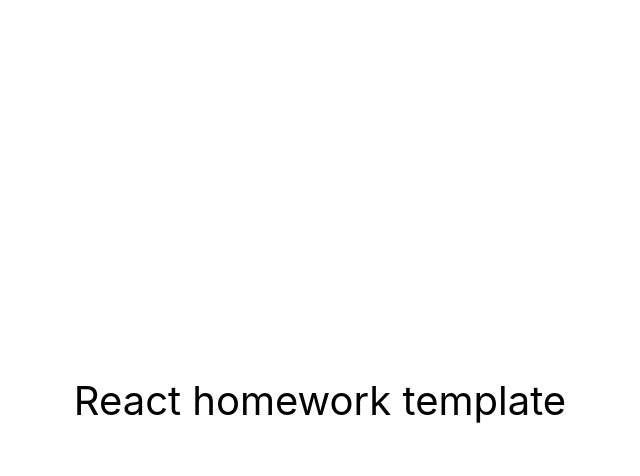
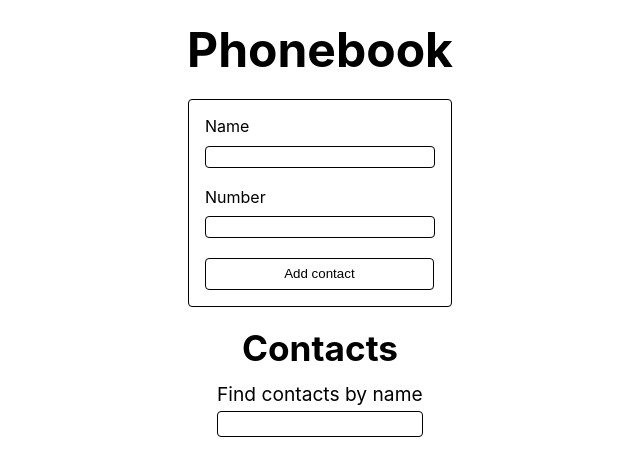
Before and after one commit to michalmazurdev/goit-react-hw-06-phonebook, a React (Create React App) app: page / in a window 1280 px wide. Shown: the top 476 px of the page, without its empty margins (320-960 px from the left). Built offline with nearby package versions, Linux system fonts and the light colour scheme.

Commit message:
repo set up

```diff
--- a/package.json
+++ b/package.json
@@ -2,7 +2,7 @@
   "name": "react-homework-template",
   "version": "0.1.0",
   "private": true,
-  "homepage": "https://goitacademy.github.io/react-homework-template/",
+  "homepage": "https://michalmazurdev.github.io/goit-react-hw-06-phonebook/",
   "dependencies": {
     "@testing-library/jest-dom": "^5.16.3",
     "@testing-library/react": "^12.1.4",
--- a/src/components/App.jsx
+++ b/src/components/App.jsx
@@ -1,16 +1,98 @@
+import { useState, useEffect } from 'react';
+import { nanoid } from 'nanoid';
+import { ContactForm } from './ContactForm/ContactForm';
+import { Filter } from './Filter/Filter';
+import { ContactItem } from './ContactItem/ContactItem';
+import { ContactList } from './ContactList/ContactList';
+import css from './App.module.css';
+
 export const App = () => {
+  const [contacts, setContacts] = useState([]);
+  const [name, setName] = useState('');
+  const [filter, setFilter] = useState('');
+  const [number, setNumber] = useState('');
+
+  useEffect(() => {
+    if (JSON.parse(localStorage.getItem('contacts')) !== null) {
+      setContacts(JSON.parse(localStorage.getItem('contacts')));
+    }
+  }, []);
+
+  const addContact = event => {
+    event.preventDefault();
+
+    if (localStorage.getItem('contacts') !== null) {
+      const currentlySaved = JSON.parse(localStorage.getItem('contacts'));
+      const contactNames = currentlySaved.map(contact => contact.name);
+      if (contactNames.includes(name)) {
+        return alert(`${name} is alredy in contacts`);
+      }
+      currentlySaved.push({
+        id: nanoid(),
+        name: name,
+        number: number.toString(),
+      });
+      localStorage.setItem('contacts', JSON.stringify(currentlySaved));
+      setContacts(JSON.parse(localStorage.getItem('contacts')));
+    } else {
+      localStorage.setItem(
+        'contacts',
+        JSON.stringify([{ id: nanoid(), name, number: number.toString() }])
+      );
+      setContacts(JSON.parse(localStorage.getItem('contacts')));
+    }
+
+    event.target.reset();
+  };
+
+  const handleChnage = event => {
+    switch (event.target.name) {
+      case 'name':
+        setName(event.target.value);
+        break;
+      case 'number':
+        setNumber(event.target.value);
+        break;
+      case 'filter':
+        setFilter(event.target.value);
+        break;
+      default:
+        console.log('something went wrong');
+    }
+  };
+
+  const filterArrayByName = () => {
+    return contacts.filter(contact =>
+      contact.name.toLowerCase().includes(filter.toLowerCase())
+    );
+  };
+
+  const removeContact = id => {
+    const currentlySaved = JSON.parse(localStorage.getItem('contacts'));
+    localStorage.setItem(
+      'contacts',
+      JSON.stringify(currentlySaved.filter(contact => contact.id !== id))
+    );
+    setContacts(JSON.parse(localStorage.getItem('contacts')));
+  };
   return (
     <div
       style={{
-        height: '100vh',
         display: 'flex',
-        justifyContent: 'center',
         alignItems: 'center',
-        fontSize: 40,
-        color: '#010101'
+        flexDirection: 'column',
       }}
     >
-      React homework template
+      <h1 className={css.heading}>Phonebook</h1>
+      <ContactForm onSubmit={addContact} onChange={handleChnage} />
+      <h2 className={css.secondaryHeading}>Contacts</h2>
+      <Filter onChange={handleChnage} />
+      <ContactList>
+        <ContactItem
+          arrayOfContacts={filterArrayByName()}
+          deleteFunction={removeContact}
+        />
+      </ContactList>
     </div>
   );
 };
--- /dev/null
+++ b/src/components/App.module.css
@@ -0,0 +1,10 @@
+.heading {
+  margin: 0;
+  font-size: 3rem;
+  margin-bottom: 20px;
+}
+.secondaryHeading {
+  margin: 20px 0;
+  font-size: 2.2rem;
+  text-align: center;
+}
--- /dev/null
+++ b/src/components/ContactForm/ContactForm.jsx
@@ -0,0 +1,38 @@
+import css from './ContactForm.module.css';
+import PropTypes from 'prop-types';
+
+export const ContactForm = ({ onSubmit, onChange }) => (
+  <form className={css.form} onSubmit={onSubmit}>
+    <label className={css.label}>
+      Name
+      <input
+        className={css.input}
+        onChange={onChange}
+        type="text"
+        name="name"
+        pattern="^[a-zA-Z]+(([' \u2013][a-zA-Z])?[a-zA-Z]*)*$"
+        title="Name may contain only letters, apostrophe, dash and spaces. For example Adrian, Jacob Mercer, Charles de Batz de Castelmore d'Artagnan"
+        required
+      />
+    </label>
+    <label className={css.label}>
+      Number
+      <input
+        className={css.input}
+        onChange={onChange}
+        type="tel"
+        name="number"
+        pattern="\+?\d{1,4}?[-.\s]?\(?\d{1,3}?\)?[-.\s]?\d{1,4}[-.\s]?\d{1,4}[-.\s]?\d{1,9}"
+        title="Phone number must be digits and can contain spaces, dashes, parentheses and can start with +"
+        required
+      />
+    </label>
+    <button className={css.button} type="submit">
+      Add contact
+    </button>
+  </form>
+);
+
+ContactForm.propTypes = {
+  onSubmit: PropTypes.func,
+};
--- /dev/null
+++ b/src/components/ContactForm/ContactForm.module.css
@@ -0,0 +1,32 @@
+.form {
+  border: 1px solid black;
+  padding: 1rem;
+  border-radius: 0.25rem;
+  display: flex;
+  flex-direction: column;
+  gap: 1.2rem;
+  justify-content: space-between;
+}
+
+.label {
+  display: block;
+  font-size: 1rem;
+}
+.input {
+  margin-top: 0.6rem;
+  display: block;
+  border: 1.5px solid black;
+  font-size: 1rem;
+  border-radius: 0.25rem;
+  width: 14rem;
+}
+.button {
+  width: 14.3rem;
+  height: 2rem;
+  background-color: transparent;
+  border: 1px solid black;
+  border-radius: 0.25rem;
+}
+.button:hover {
+  background-color: lightgray;
+}
--- /dev/null
+++ b/src/components/ContactItem/ContactItem.jsx
@@ -0,0 +1,19 @@
+import css from './ContactItem.module.css';
+import PropTypes from 'prop-types';
+
+export const ContactItem = ({ arrayOfContacts, deleteFunction }) =>
+  arrayOfContacts.map(contact => (
+    <li className={css.listItem} key={contact.id}>
+      <span>
+        {contact.name}: {contact.number}{' '}
+      </span>
+      <button className={css.button} onClick={() => deleteFunction(contact.id)}>
+        Delete
+      </button>
+    </li>
+  ));
+
+ContactItem.propTypes = {
+  arrayOfContacts: PropTypes.array,
+  deleteFunction: PropTypes.func,
+};
--- /dev/null
+++ b/src/components/ContactItem/ContactItem.module.css
@@ -0,0 +1,20 @@
+.listItem {
+  font-size: 1.5rem;
+  display: flex;
+  justify-content: space-between;
+  gap: 0.8rem;
+}
+.button {
+  height: 1.5rem;
+  position: relative;
+  top: 2px;
+  padding: 2px;
+  border-width: 1px;
+  border-style: solid;
+  border-color: black;
+  border-radius: 0.25rem;
+  background-color: transparent;
+}
+.button:hover {
+  background-color: lightgrey;
+}
--- /dev/null
+++ b/src/components/ContactList/ContactList.jsx
@@ -0,0 +1,6 @@
+import css from './ContactList.module.css';
+export const ContactList = ({ children }) => (
+  <div className={css.contactListContainer}>
+    <ul className={css.list}>{children}</ul>
+  </div>
+);
--- /dev/null
+++ b/src/components/ContactList/ContactList.module.css
@@ -0,0 +1,8 @@
+.contactListContainer {
+  padding: 0;
+}
+.list {
+  margin: 0;
+  list-style: none;
+  padding: 0;
+}
--- /dev/null
+++ b/src/components/Filter/Filter.jsx
@@ -0,0 +1,19 @@
+import css from './Filter.module.css';
+import PropTypes from 'prop-types';
+
+export const Filter = ({ onChange }) => (
+  <label className={css.label}>
+    Find contacts by name
+    <input
+      className={css.input}
+      onChange={onChange}
+      type="text"
+      name="filter"
+      pattern="^[a-zA-Z]+(([' \u2013][a-zA-Z])?[a-zA-Z]*)*$"
+    />
+  </label>
+);
+
+Filter.propTypes = {
+  onChange: PropTypes.func,
+};
--- /dev/null
+++ b/src/components/Filter/Filter.module.css
@@ -0,0 +1,13 @@
+.label {
+  font-size: 1.2rem;
+  margin-bottom: 1.2rem;
+  margin-top: -0.4rem;
+}
+.input {
+  display: block;
+  border: 1px solid black;
+  border-radius: 0.25rem;
+  margin-top: 0.3rem;
+  font-size: 1.2rem;
+  width: 12.5rem;
+}
--- a/src/index.css
+++ b/src/index.css
@@ -7,6 +7,7 @@ body {
     sans-serif;
   -webkit-font-smoothing: antialiased;
   -moz-osx-font-smoothing: grayscale;
+  padding: 20px;
 }
 
 code {
```
